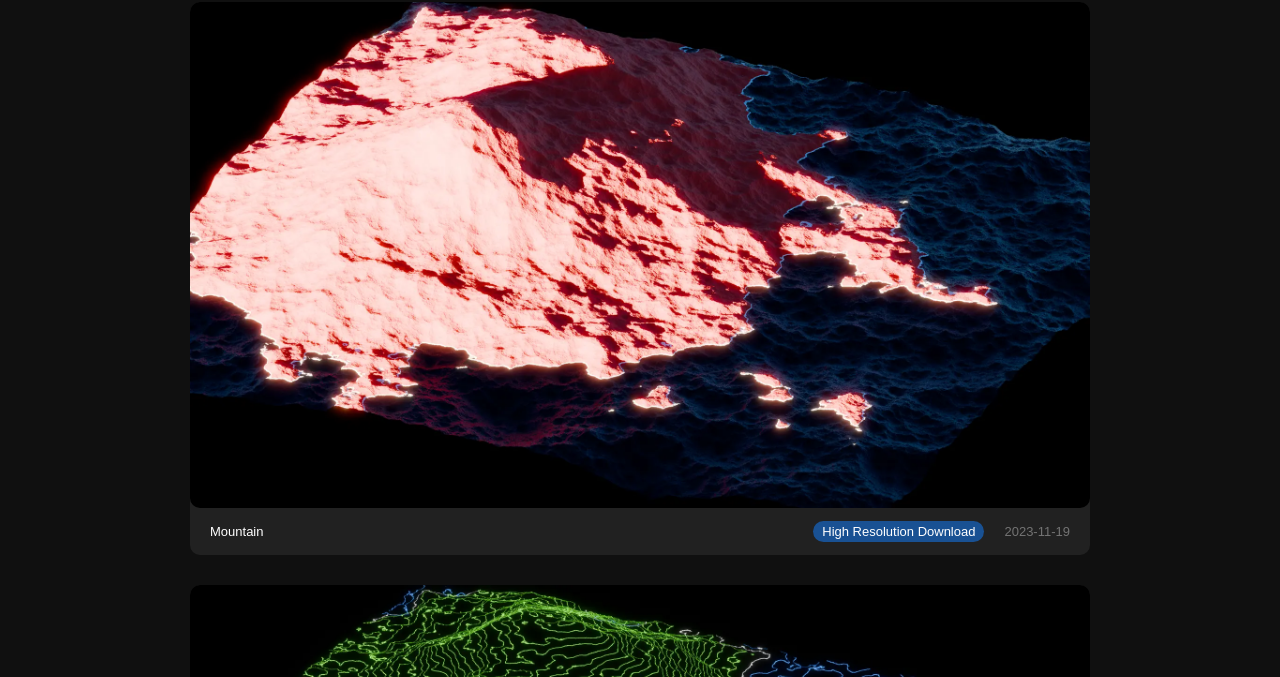
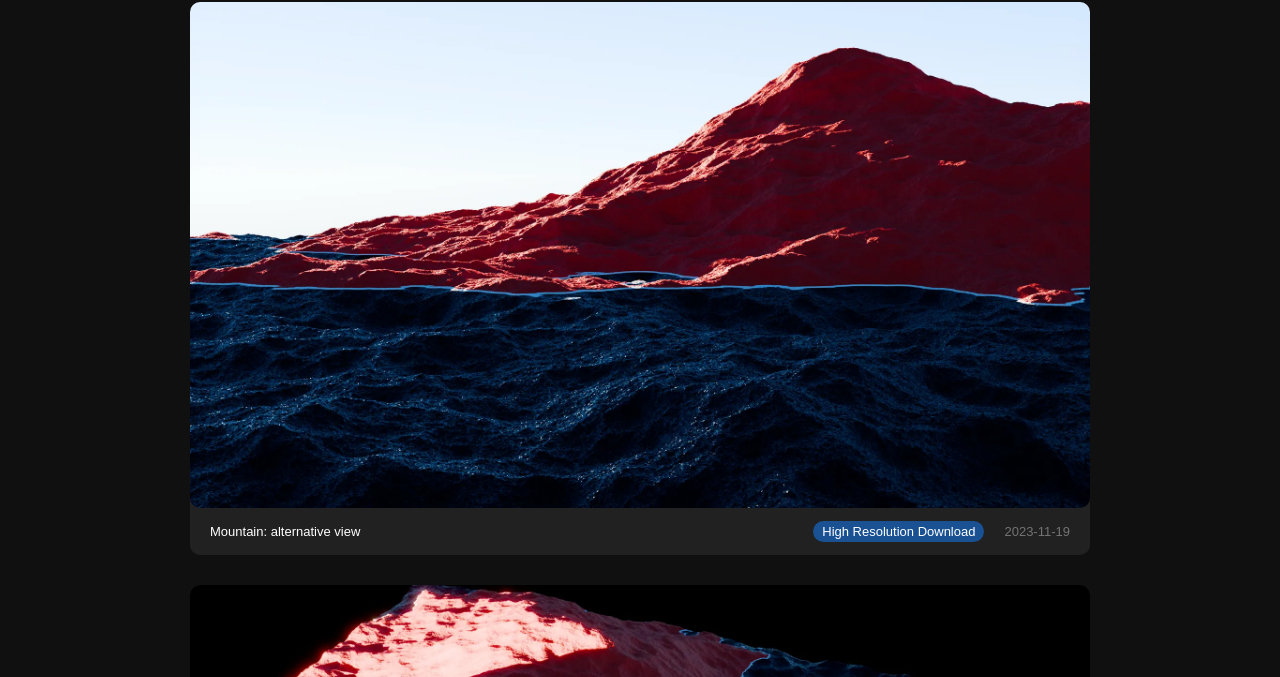
Before and after one commit to skylineone044/skylineone044.github.io, a plain HTML site: page blender.html in a window 1280 px wide. Shown: the part 123-800 px from the top of the page. Drawn offline with Linux system fonts and the light colour scheme.

Commit message:
add mountain alternative view

```diff
--- a/blender.html
+++ b/blender.html
@@ -16,6 +16,16 @@
 </div>
 
 <div id="image-box-holder">
+    <div class="image-box">
+        <img src="media/blender/misc/mountain_alt_view_v1_raw_highcontrast.webp" alt="Mountain: alternative view">
+        <div class="image-desc">
+            <p>Mountain: alternative view</p>
+            <a href="https://drive.google.com/file/d/1K1yhtPgKlBi6kyy0AbJK-4XGXZUYtq1J/view?usp=drive_link">
+                High Resolution Download </a>
+            <p class="date">2023-11-19</p>
+        </div>
+    </div>
+
     <div class="image-box">
         <img src="media/blender/misc/mountain_full_v1_composite.webp" alt="Mountain">
         <div class="image-desc">
```
Also changed, not shown: index.html (+1 -1 lines), media/blender/misc/mountain_alt_view_v1_raw_highcontrast.webp (added).
